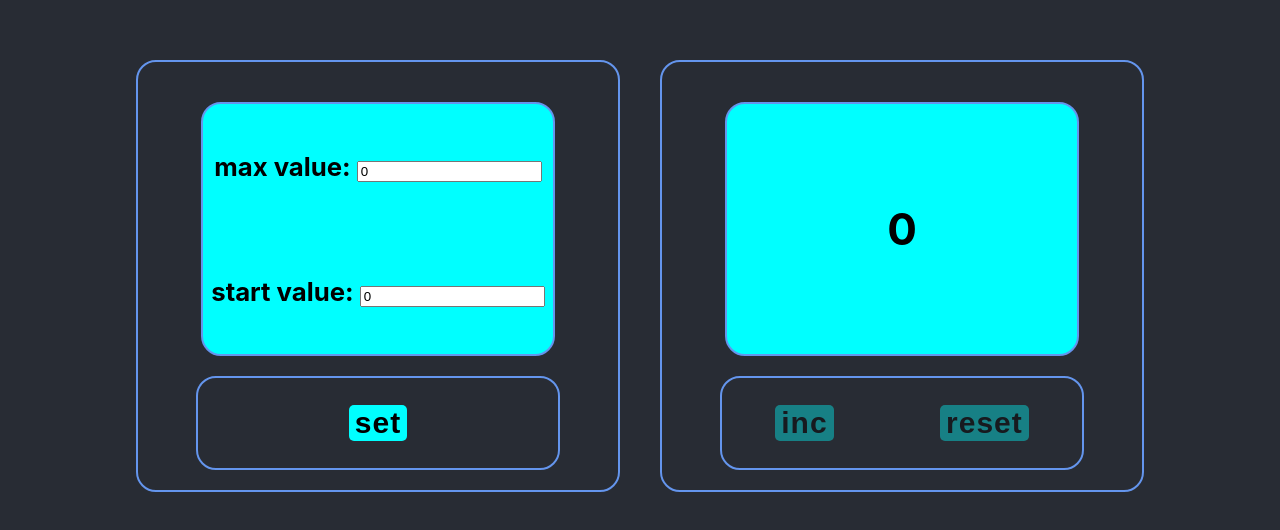
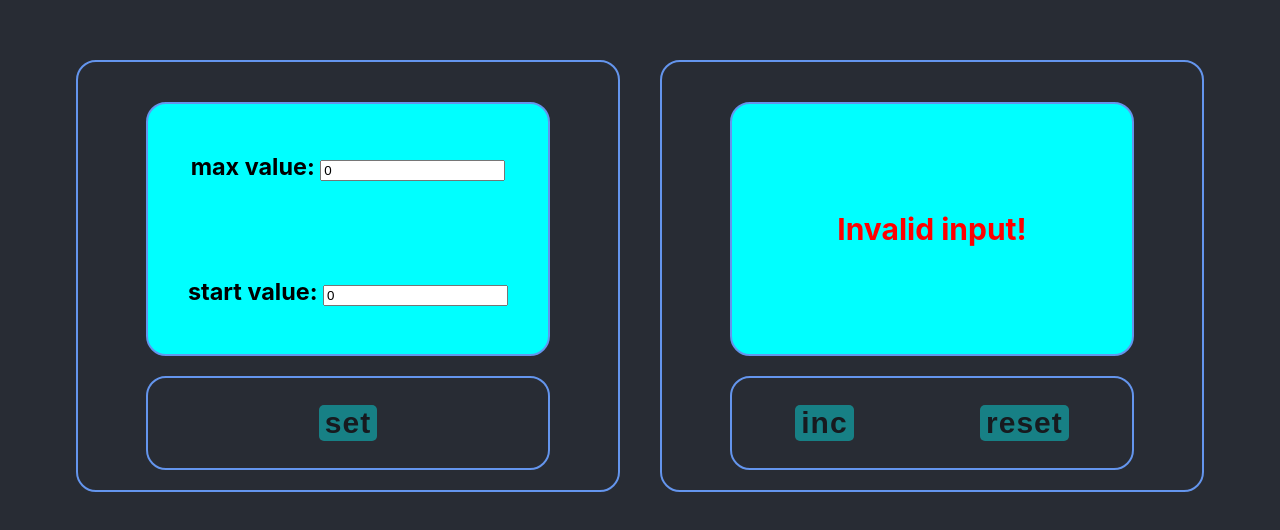
Before and after one commit to pobaranchuk/ExamCounterWork, a React (Create React App) app: page / in a window 1280 px wide. Shown: the part 124-654 px from the top of the page. Built offline with nearby package versions, Linux system fonts and the light colour scheme.

Commit message:
Improved

```diff
--- a/src/App.css
+++ b/src/App.css
@@ -5,13 +5,13 @@
     flex-direction: row;
     align-items: center;
     justify-content: center;
-    font-size: 22px;
+    font-size: 20px;
     color: white;
     overflow: initial;
 }
 
 .wrapper {
-    width: 440px;
+    width: 500px;
     border-radius: 20px;
     display: flex;
     flex-direction: column;
@@ -26,9 +26,9 @@
 .counter {
     background-color: aqua;
     display: flex;
+    justify-content: center;
     align-items: center;
-    justify-content: center;
-    width: 350px;
+    width: 400px;
     height: 250px;
     border: cornflowerblue solid 2px;
     border-radius: 20px;
@@ -40,7 +40,7 @@
     flex-direction: column;
     align-items: center;
     justify-content: space-around;
-    width: 350px;
+    width: 400px;
     height: 250px;
     border: cornflowerblue solid 2px;
     border-radius: 20px;
@@ -48,7 +48,7 @@
 }
 
 .buttonSection {
-    width: 360px;
+    width: 400px;
     min-height: 90px;
     overflow: initial;
     display: flex;
@@ -73,7 +73,7 @@ button {
 button:active {
     background-color: cornflowerblue;
     box-shadow: 0 5px #666;
-    transform: translateY(4px);
+    transform: translateY(3px);
 }
 
 div {
@@ -82,6 +82,13 @@ div {
 .number-style {
     color: red;
 }
+.invalidInput{
+    color: red;
+}
+
+.isValidatedField{
+
+}
 .isActive{
     opacity: 0.4;
 }
--- a/src/App.tsx
+++ b/src/App.tsx
@@ -1,31 +1,52 @@
 import React, {useEffect, useState} from 'react';
 import './App.css';
-import Counter from "./Counter";
-import Button from "./Button";
 import SettingsMenu from "./SettingsMenu";
 import CounterMenu from "./CounterMenu";
 
 function App() {
 
     let [startValue, setStartValue] = useState(0)
+    let [maxValue, setMaxValue] = useState(0)
 
-    let [maxValue, setMaxValue] = useState(0)
     let [counter, setCounter] = useState(0);
 
-    useEffect(() => {
-        let valueAsString = localStorage.getItem("startValue")
-        if (valueAsString) {
-            let valueAsNumber = JSON.parse(valueAsString)
-            setCounter(valueAsNumber)
-        }
-    }, [])
+    let [isDisabled, setIsDisabled] = useState(true)
 
-    useEffect(() => {
-        localStorage.setItem("startValue", JSON.stringify(startValue))
-        localStorage.setItem("maxValue", JSON.stringify(maxValue))
-    }, [startValue, maxValue])
+    let [isValidated, setIsValidated] = useState(true)
 
-    const setCounterValueFunc = (value:number )=>{
+    let [isValidatedStartValueField, setIsValidatedStartValueField] = useState(true)
+    let [isValidatedMaxValueField, setIsValidatedMaxValueField] = useState(true)
+
+    // useEffect(() => {
+    //
+    //     let startValueAsString = localStorage.getItem("startValue")
+    //     let maxValueAsString = localStorage.getItem("maxValue")
+    //     let isDisabledAsString = localStorage.getItem("isDisabled")
+    //
+    //
+    //     if (startValueAsString) {
+    //         let startAsNumber = JSON.parse(startValueAsString)
+    //         setStartValue(startAsNumber)
+    //     }
+    //     if (maxValueAsString) {
+    //         let maxValueAsNumber = JSON.parse(maxValueAsString)
+    //         setMaxValue(maxValueAsNumber)
+    //     }
+    //     debugger
+    //     if (isDisabledAsString) {
+    //
+    //         setIsDisabled(!!(isDisabledAsString))
+    //     }
+    //
+    // }, [])
+    //
+    // useEffect(() => {
+    //     localStorage.setItem("startValue", JSON.stringify(startValue))
+    //     localStorage.setItem("maxValue", JSON.stringify(maxValue))
+    //     localStorage.setItem("isDisabled", JSON.stringify(isDisabled))
+    // }, [startValue, maxValue, isDisabled])
+
+    const setCounterValueFunc = (value: number) => {
         setCounter(value)
     }
     const incrementCounter = () => {
@@ -53,7 +74,6 @@ function App() {
     //     localStorage.setItem("counterValue", JSON.stringify(counter))
     // }
 
-
     function setMaxValueFunction(value: number) {
         setMaxValue(value)
     }
@@ -62,16 +82,46 @@ function App() {
         setStartValue(value)
     }
 
+    function setIsDisabledFunc() {
+        setIsDisabled(false)
+    }
+
+    const Validation = () => {
+        if (startValue < 0){
+            setIsValidated(false)
+            setIsValidatedStartValueField(false)
+        }
+        if (maxValue < 0 && maxValue < startValue){
+            setIsValidated(false)
+            setIsValidatedMaxValueField(false)
+        }
+    }
+
     return (
         <div className="App">
             <SettingsMenu
+                counter={counter}
                 startValue={startValue}
                 setStartValueFunc={setStartValueFunction}
                 maxValue={maxValue}
                 setMaxValueFunc={setMaxValueFunction}
                 setCounterValueFunc={setCounterValueFunc}
+                isDisabled={isDisabled}
+                setIsDisabledFunc={setIsDisabledFunc}
+                isValidated={isValidated}
+                isValidatedStartValueField={isValidatedStartValueField}
+                isValidatedMaxValueField={isValidatedMaxValueField}
             />
-            <CounterMenu counter={counter} incrementCounter={incrementCounter} resetCounter={resetCounter} startValue={startValue} maxValue={maxValue}/>
+            <CounterMenu
+                counter={counter}
+                incrementCounter={incrementCounter}
+                resetCounter={resetCounter}
+                startValue={startValue}
+                maxValue={maxValue}
+                isDisabled={isDisabled}
+                setIsDisabledFunc={setIsDisabledFunc}
+                isValidated={isValidated}
+            />
         </div>
     );
 }
--- a/src/Counter.tsx
+++ b/src/Counter.tsx
@@ -5,13 +5,26 @@ import './App.css';
 type CounterPropsType = {
     counter: number
     startValue: number
-    maxValue:number
+    maxValue: number
+    isDisabled: boolean
+    setIsDisabledFunc: () => void
+    isValidated: boolean
 }
-const Counter:  React.FC<CounterPropsType>= ({counter, maxValue, startValue}) => {
+const Counter: React.FC<CounterPropsType> = ({
+                                                 counter,
+                                                 maxValue,
+                                                 startValue,
+                                                 setIsDisabledFunc,
+                                                 isDisabled,
+                                                 isValidated
+                                             }) => {
 
     return (
-        <div >
-            <h1 className={counter === maxValue && counter != startValue ? "number-style": ""}>{counter}</h1>
+        <div>
+            {
+                isDisabled ? isValidated ? <h2 className={"invalidInput"}>Invalid input!</h2> : <h2>enter values and press 'set'</h2> :
+                    <h1 className={counter === maxValue ? "number-style" : ""}>{counter}</h1>
+            }
         </div>
     );
 };
--- a/src/CounterMenu.tsx
+++ b/src/CounterMenu.tsx
@@ -9,16 +9,29 @@ type MenuPropsType = {
     resetCounter: () => void
     maxValue: number
     startValue: number
+    isDisabled: boolean
+    setIsDisabledFunc: () => void
+    isValidated: boolean
 }
 
-const CounterMenu: React.FC<MenuPropsType> = ({counter, incrementCounter, resetCounter, maxValue, startValue}) => {
+const CounterMenu: React.FC<MenuPropsType> = ({
+                                                  counter,
+                                                  incrementCounter,
+                                                  resetCounter,
+                                                  maxValue,
+                                                  startValue,
+                                                  setIsDisabledFunc,
+                                                  isDisabled,
+                                                  isValidated
+                                              }) => {
 
     let incButtonDisabled = counter < maxValue;
     let resetButtonDisabled = counter <= startValue;
     return (
         <div className={"wrapper"}>
             <div className={"counter"}>
-                <Counter counter={counter} startValue={startValue} maxValue={maxValue}/>
+                <Counter counter={counter} startValue={startValue} maxValue={maxValue} isDisabled={isDisabled}
+                         setIsDisabledFunc={setIsDisabledFunc} isValidated={isValidated}/>
             </div>
             <div className={"buttonSection"}>
                 <Button title={"inc"} actionFunction={incrementCounter} isDisabled={!incButtonDisabled}/>
--- a/src/SettingsMenu.tsx
+++ b/src/SettingsMenu.tsx
@@ -1,36 +1,57 @@
-import React, {ChangeEvent} from 'react';
+import React, {ChangeEvent, useState} from 'react';
 import Counter from "./Counter";
 import Button from "./Button";
 import counter from "./Counter";
 
 type MenuPropsType = {
+    counter: number
     maxValue: number
     startValue: number
     setMaxValueFunc: (value: number) => void
     setStartValueFunc: (value: number) => void
     setCounterValueFunc: (value: number) => void
+    isDisabled: boolean
+    setIsDisabledFunc: () => void
+    isValidated: boolean
+    isValidatedStartValueField:boolean
+    isValidatedMaxValueField: boolean
 }
 
-export const SettingsMenu: React.FC<MenuPropsType> = ({maxValue, startValue, setStartValueFunc, setMaxValueFunc, setCounterValueFunc}) => {
+export const SettingsMenu: React.FC<MenuPropsType> = ({
+                                                          counter,
+                                                          maxValue,
+                                                          startValue,
+                                                          setStartValueFunc,
+                                                          setMaxValueFunc,
+                                                          setCounterValueFunc,
+                                                          setIsDisabledFunc,
+                                                          isDisabled,
+                                                          isValidated,
+                                                          isValidatedStartValueField,
+                                                          isValidatedMaxValueField
+                                                      }) => {
+
 
     const onMaxValueChangeHandler = (e: ChangeEvent<HTMLInputElement>) => {
         setMaxValueFunc(Number(e.currentTarget.value))
+        setIsDisabledFunc()
     }
     const onStartValueChangeHandler = (e: ChangeEvent<HTMLInputElement>) => {
         setStartValueFunc(Number(e.currentTarget.value))
     }
     const SetValues = () => {
         setCounterValueFunc(startValue)
+        setIsDisabledFunc()
     }
 
     return (
         <div className={"wrapper"}>
             <div className={"settingsMenu"}>
-                <h3>max value: <input value={maxValue} type={"number"} onChange={onMaxValueChangeHandler}/></h3>
+                <h3>max value: <input className={"isValidatedField"} value={maxValue} type={"number"} onChange={onMaxValueChangeHandler}/></h3>
                 <h3>start value: <input value={startValue} type={"number"} onChange={onStartValueChangeHandler}/></h3>
             </div>
             <div className={"buttonSection"}>
-                <Button title={"set"} actionFunction = {SetValues}/>
+                <Button title={"set"} actionFunction={SetValues} isDisabled={isDisabled}/>
             </div>
         </div>
     );
```
Also changed, not shown: 1 other file (tests, documents, lock files or other folders).
